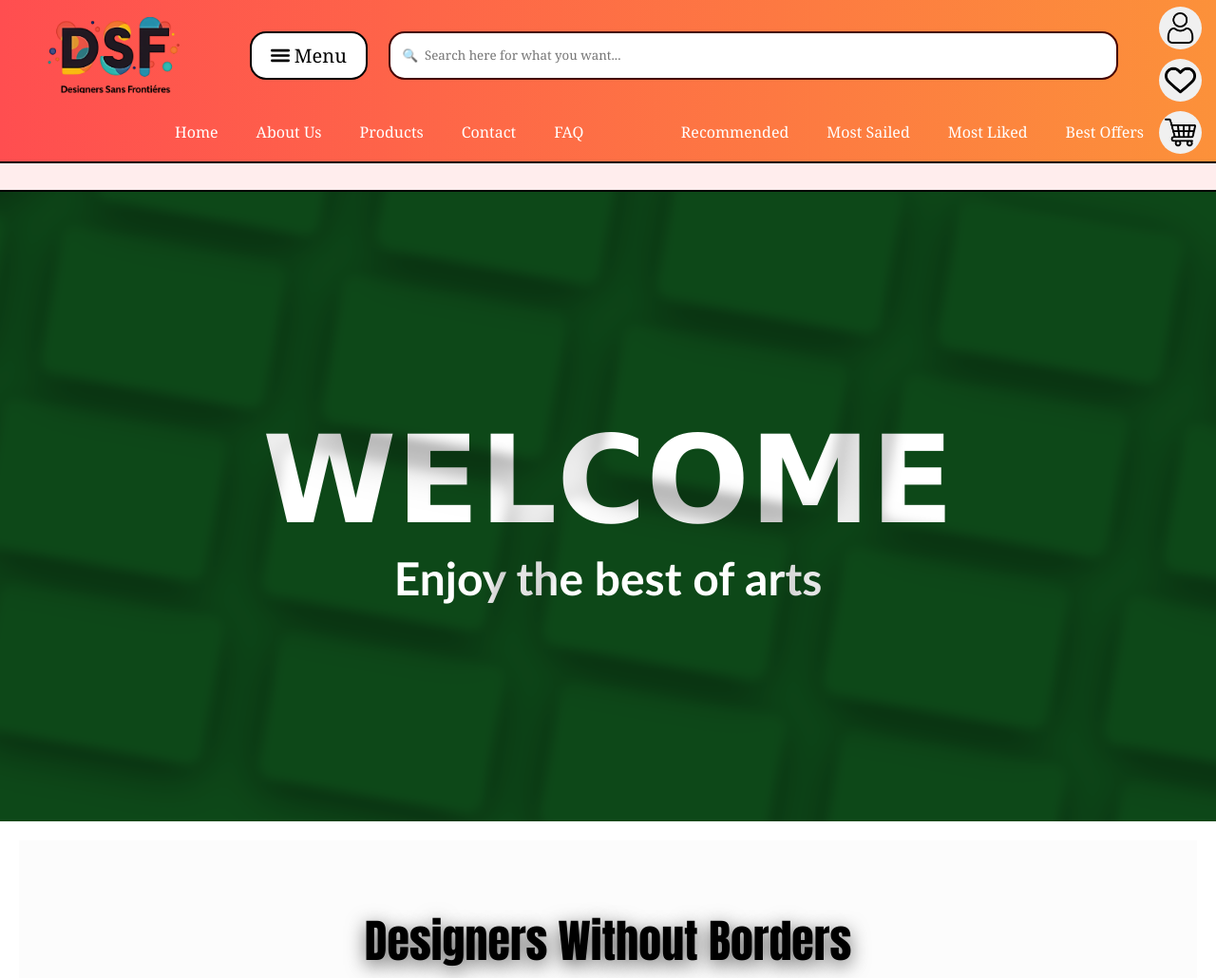
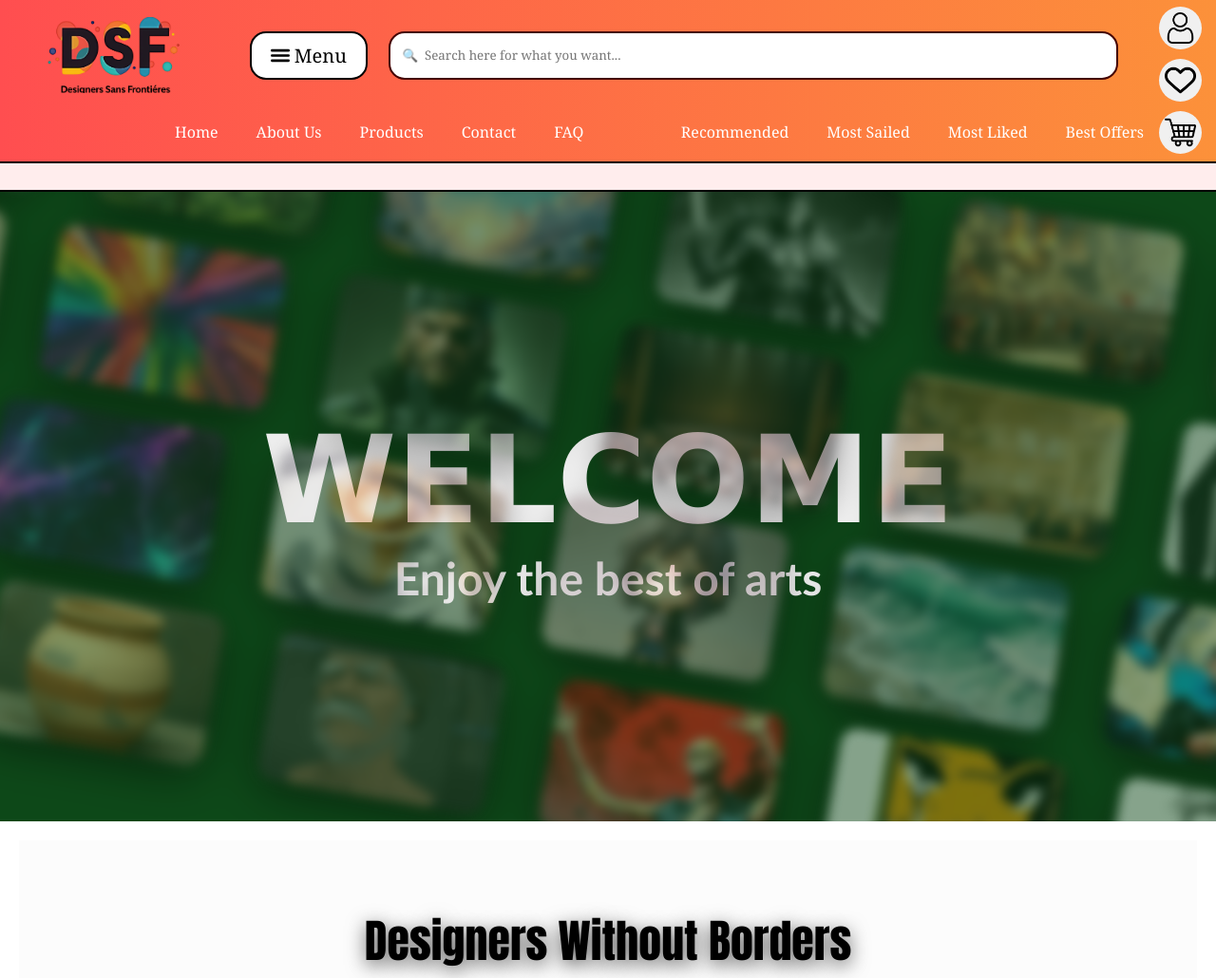
Before and after one commit to Amine14joestar/index.html, a plain HTML site: page index.html in a window 1280 px wide. Shown: the top 1030 px of the page at 95% size. Drawn offline with Linux system fonts and the light colour scheme; files whose address does not match are found by name.

Commit message:
my-fifth-commit

```diff
--- a/stylefpv3.css
+++ b/stylefpv3.css
@@ -406,104 +406,104 @@ header {
 }
 
 .photo-1 {
-    background-image: url(./assets/pictures/fraction1.png);
+    background-image: url(./web-assets/pictures/fraction1.png);
 
 }
 
 .photo-2 {
-    background-image: url(./assets/pictures/fraction2.png);
+    background-image: url(./web-assets/pictures/fraction2.png);
 }
 
 .photo-3 {
-    background-image: url(./assets/pictures/fraction3.png);
+    background-image: url(./web-assets/pictures/fraction3.png);
     background-position: bottom;
 }
 
 .photo-4 {
-    background-image: url(./assets/pictures/fraction4.png);
+    background-image: url(./web-assets/pictures/fraction4.png);
     background-position: top;
 }
 
 .photo-5 {
-    background-image: url(./assets/pictures/fraction5.png);
+    background-image: url(./web-assets/pictures/fraction5.png);
 }
 
 .photo-6 {
-    background-image: url(./assets/pictures/fraction6.png);
+    background-image: url(./web-assets/pictures/fraction6.png);
     background-position: top;
 }
 
 .photo-7 {
-    background-image: url(./assets/pictures/fraction7.png);
+    background-image: url(./web-assets/pictures/fraction7.png);
 }
 
 .photo-8 {
-    background-image: url(./assets/pictures/fraction20.png);
+    background-image: url(./web-assets/pictures/fraction20.png);
 }
 
 .photo-9 {
-    background-image: url(./assets/pictures/fraction9.png);
+    background-image: url(./web-assets/pictures/fraction9.png);
 }
 
 .photo-10 {
-    background-image: url(./assets/pictures/fraction10.png);
+    background-image: url(./web-assets/pictures/fraction10.png);
 }
 
 .photo-11 {
-    background-image: url(./assets/pictures/fraction63.png);
+    background-image: url(./web-assets/pictures/fraction63.png);
 }
 
 .photo-12 {
-    background-image: url(./assets/pictures/fraction59.png);
+    background-image: url(./web-assets/pictures/fraction59.png);
     background-position-y: -30px;
 }
 
 .photo-13 {
-    background-image: url(./assets/pictures/fraction13.png);
+    background-image: url(./web-assets/pictures/fraction13.png);
 }
 
 .photo-14 {
-    background-image: url(./assets/pictures/fraction14.png);
+    background-image: url(./web-assets/pictures/fraction14.png);
 }
 
 .photo-15 {
-    background-image: url(./assets/pictures/fraction15.png);
+    background-image: url(./web-assets/pictures/fraction15.png);
 }
 
 .photo-16 {
-    background-image: url(./assets/pictures/fraction24.png);
+    background-image: url(./web-assets/pictures/fraction24.png);
 }
 
 .photo-17 {
-    background-image: url(./assets/pictures/fraction17.png);
+    background-image: url(./web-assets/pictures/fraction17.png);
 }
 
 .photo-18 {
-    background-image: url(./assets/pictures/fraction40.png);
+    background-image: url(./web-assets/pictures/fraction40.png);
 }
 
 .photo-19 {
-    background-image: url(./assets/pictures/fraction31.png);
+    background-image: url(./web-assets/pictures/fraction31.png);
 }
 
 .photo-20 {
-    background-image: url(./assets/pictures/fraction33.png);
+    background-image: url(./web-assets/pictures/fraction33.png);
 }
 
 .photo-21 {
-    background-image: url(./assets/pictures/fraction32.png);
+    background-image: url(./web-assets/pictures/fraction32.png);
 }
 
 .photo-22 {
-    background-image: url(./assets/pictures/fraction56.png);
+    background-image: url(./web-assets/pictures/fraction56.png);
 }
 
 .photo-23 {
-    background-image: url(./assets/pictures/fraction62.png);
+    background-image: url(./web-assets/pictures/fraction62.png);
 }
 
 .photo-24 {
-    background-image: url(./assets/pictures/fraction45.png);
+    background-image: url(./web-assets/pictures/fraction45.png);
 }
 
 .content {
```
